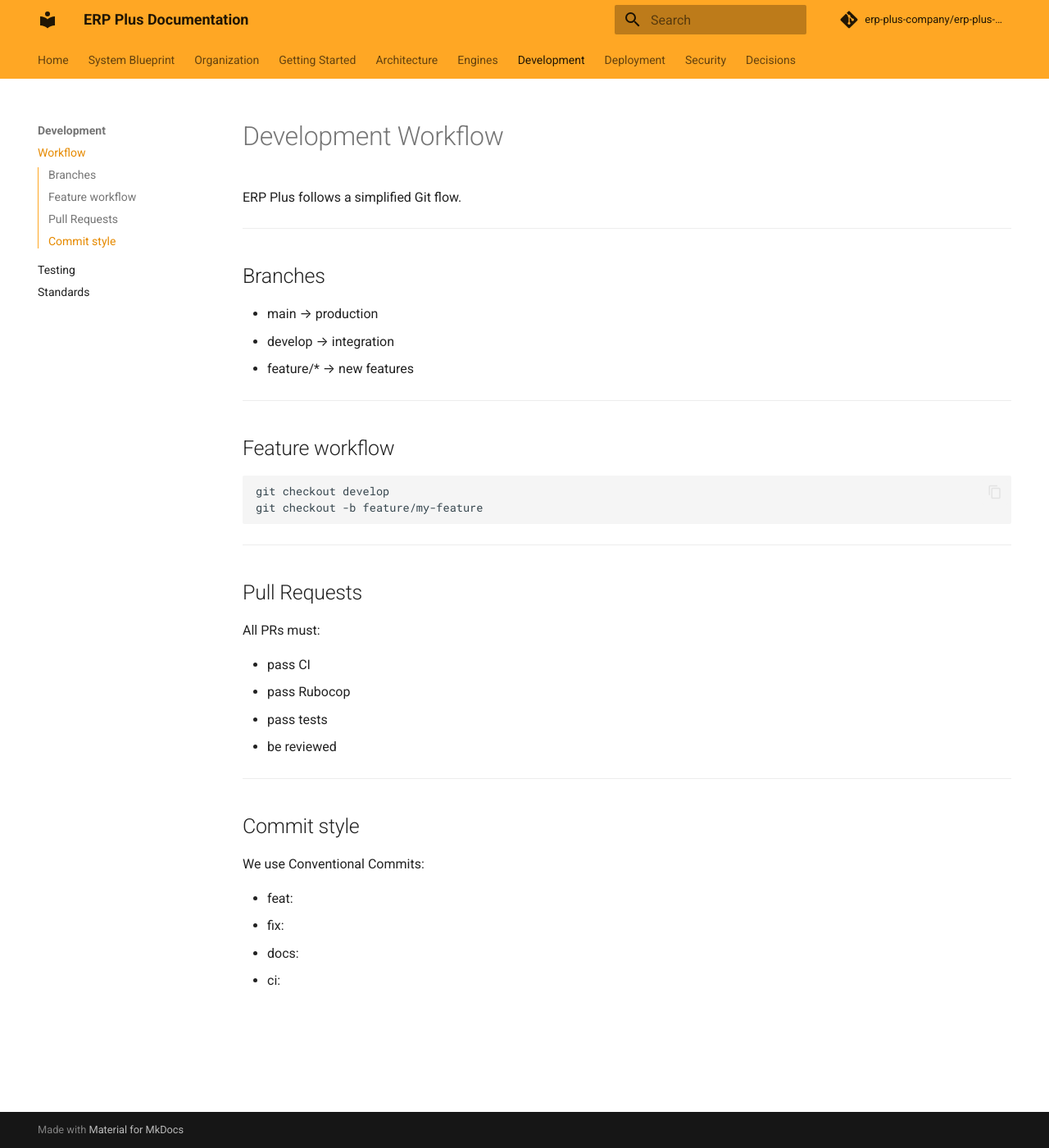
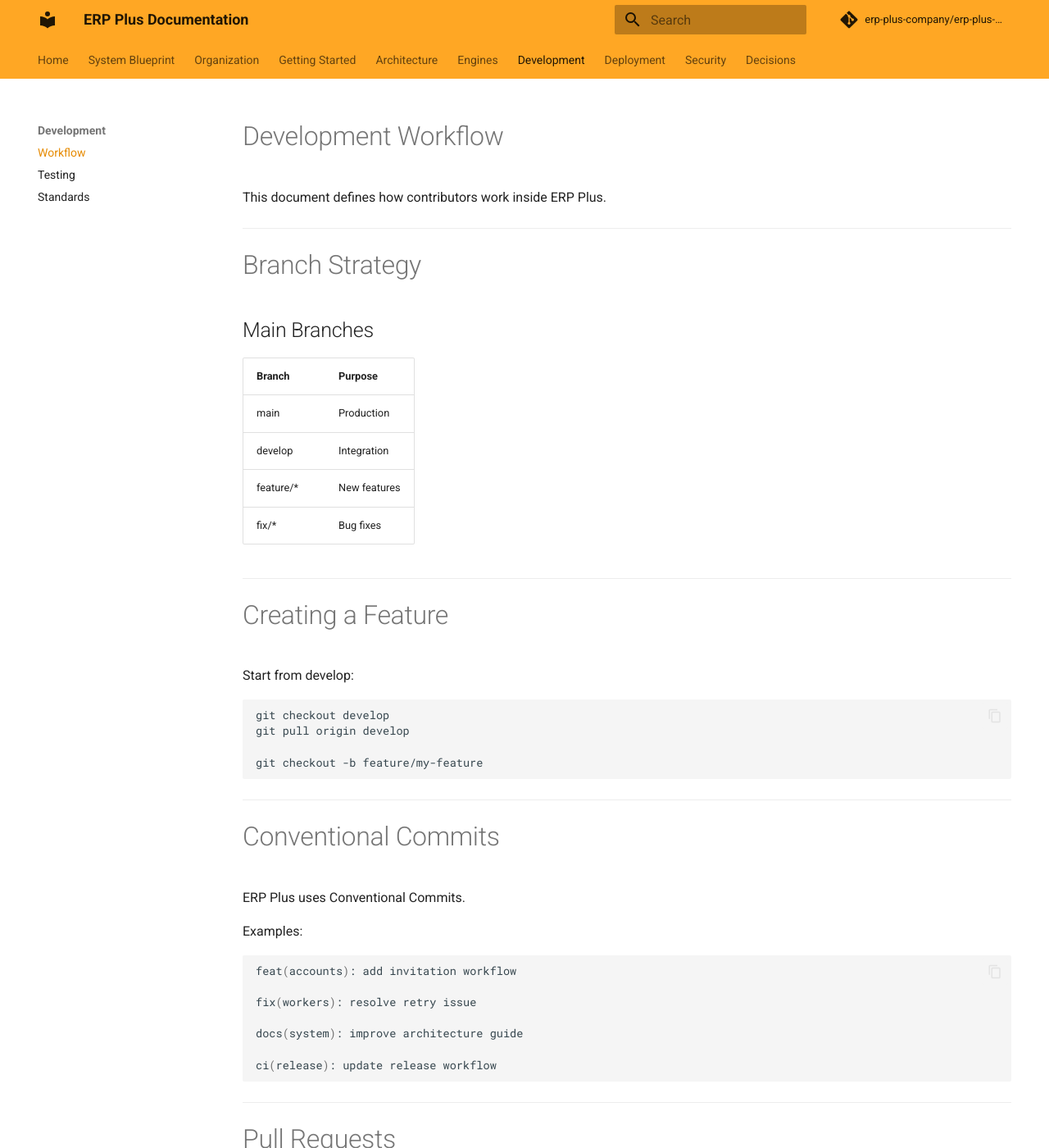
Before and after one commit to erp-plus-company/erp-plus-docs, an MkDocs documentation site: the page built from docs/development/workflow.md, in a window 1280 px wide and 1400 px high. Shown: the whole window at 82% size. Built offline with MkDocs 1.6.1 and Material for MkDocs 9.7.7, drawn with Linux system fonts in a browser that asks for light colours; comment, search, counter and statistics services are not loaded; some of the changed text lies outside the part shown.

Commit message:
docs(development): refactor content

````diff
--- a/docs/development/workflow.md
+++ b/docs/development/workflow.md
@@ -1,42 +1,75 @@
 # Development Workflow
 
-ERP Plus follows a simplified Git flow.
+This document defines how contributors work inside ERP Plus.
 
 ---
 
-## Branches
+# Branch Strategy
 
-- main → production
-- develop → integration
-- feature/\* → new features
+## Main Branches
+
+| Branch     | Purpose      |
+| ---------- | ------------ |
+| main       | Production   |
+| develop    | Integration  |
+| feature/\* | New features |
+| fix/\*     | Bug fixes    |
 
 ---
 
-## Feature workflow
+# Creating a Feature
+
+Start from develop:
 
 ```bash
 git checkout develop
+git pull origin develop
+
 git checkout -b feature/my-feature
 ```
 
 ---
 
-## Pull Requests
+# Conventional Commits
 
-All PRs must:
+ERP Plus uses Conventional Commits.
 
-- pass CI
-- pass Rubocop
-- pass tests
-- be reviewed
+Examples:
+
+```bash
+feat(accounts): add invitation workflow
+
+fix(workers): resolve retry issue
+
+docs(system): improve architecture guide
+
+ci(release): update release workflow
+```
 
 ---
 
-## Commit style
+# Pull Requests
 
-We use Conventional Commits:
+All contributions must go through Pull Requests.
 
-- feat:
-- fix:
-- docs:
-- ci:
+Direct pushes to protected branches are forbidden.
+
+---
+
+# Merge Rules
+
+A Pull Request can only be merged when:
+
+- CI passes
+- tests pass
+- security checks pass
+- review is approved
+
+---
+
+# Related Documents
+
+- feature-lifecycle.md
+- pr-standard.md
+- testing.md
+- standards.md
````
Also changed, not shown: docs/development/feature-lifecycle.md (+4 -6 lines), docs/getting-started/deploy.md (deleted, +0 -7 lines), docs/getting-started/development-flow.md (deleted, +0 -6 lines), docs/getting-started/first-run.md (+55 -1 lines), docs/getting-started/index.md (+53 -13 lines), docs/getting-started/installation.md (+16 -9 lines).
